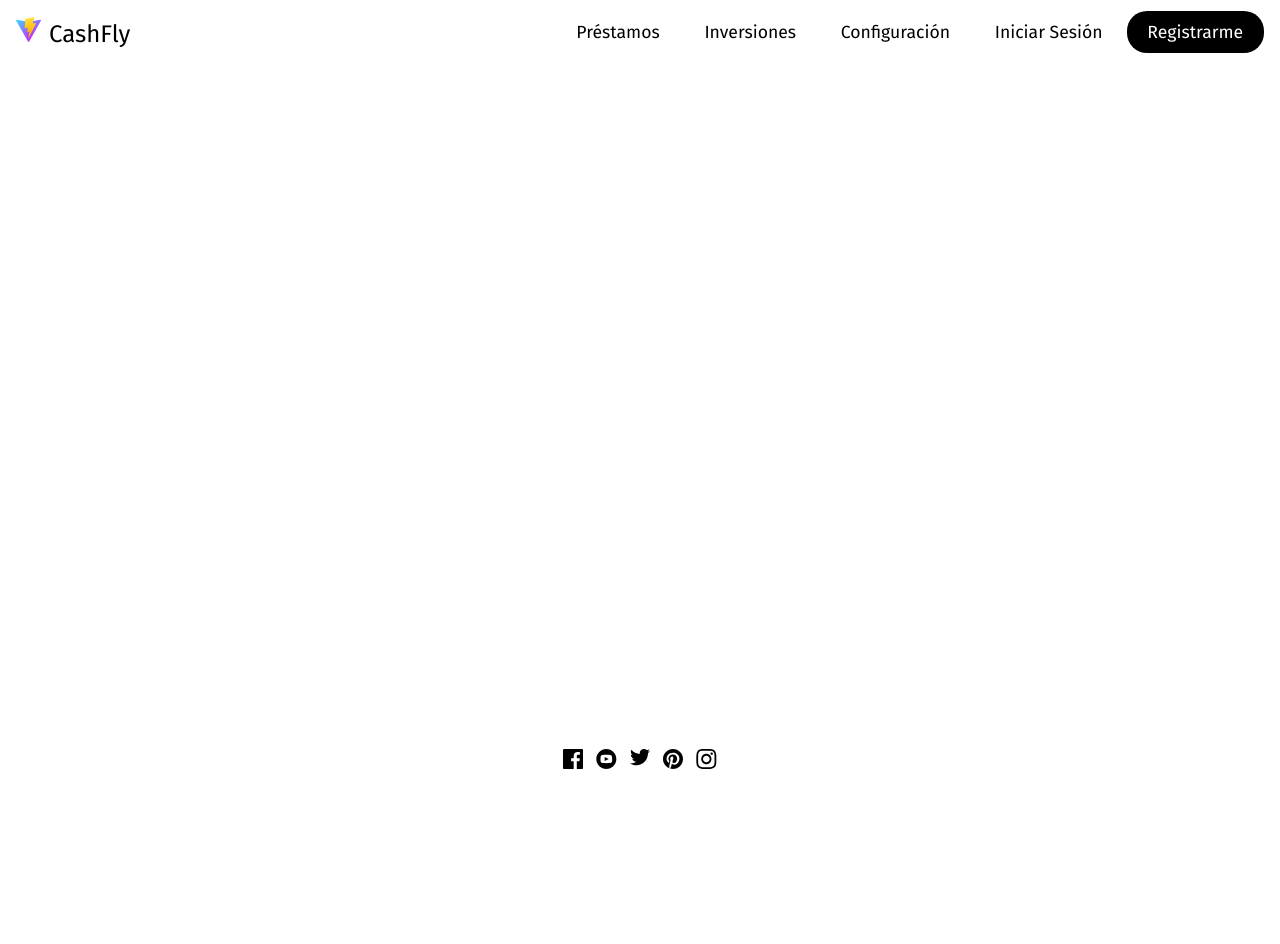
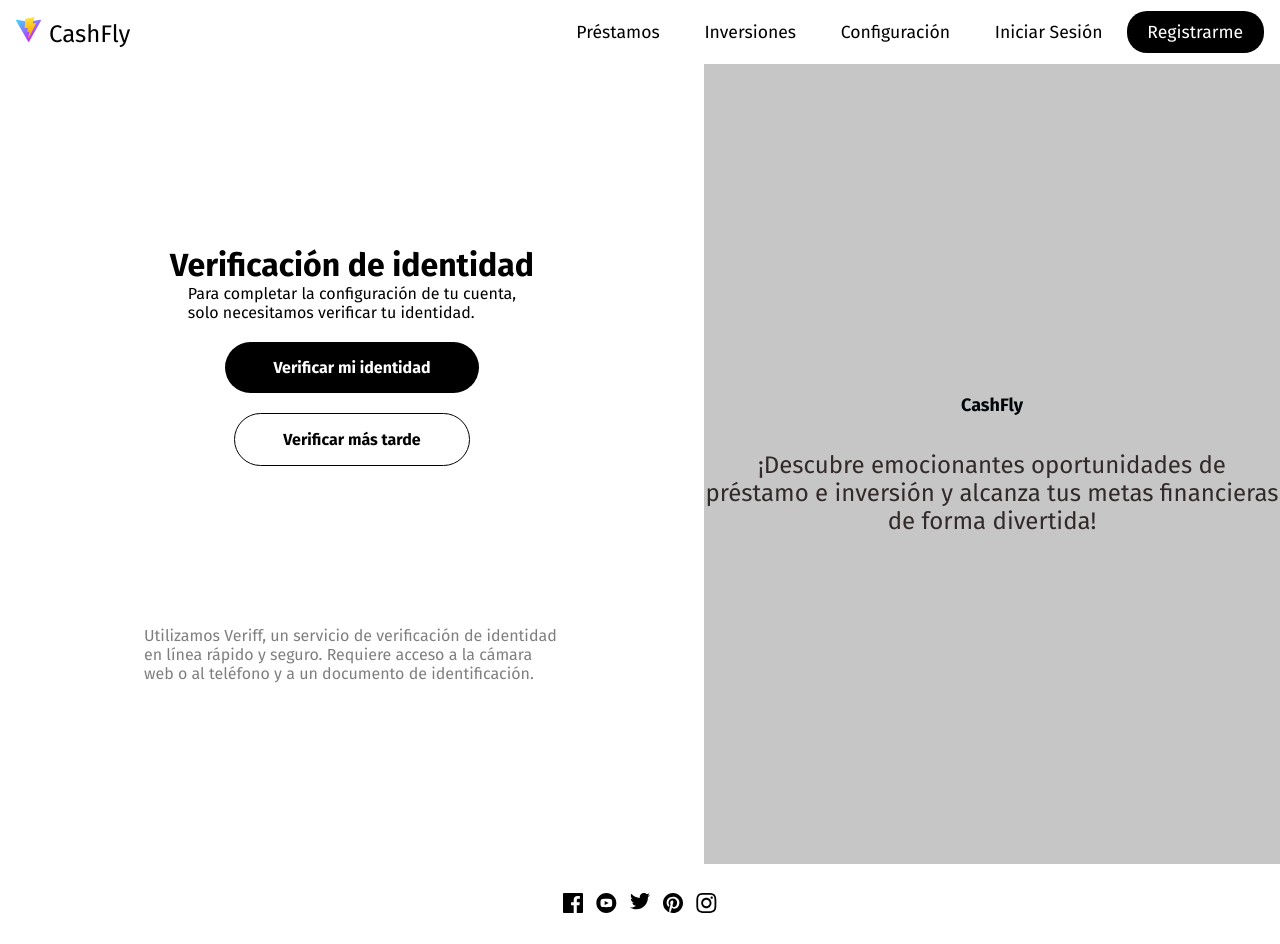
Before and after one commit to Maidana0/C17_38_m_java, a React (Vite) app in the folder Frontend/vite-project/: page /verifi in a window 1280 px wide. Before the commit the page ends 800 px from the top, so only its background shows below. Built offline with nearby package versions, Linux system fonts and the light colour scheme.

Commit message:
Agregado la página de verificación de identidad con los dos botones

```diff
--- a/Frontend/vite-project/src/App.jsx
+++ b/Frontend/vite-project/src/App.jsx
@@ -5,11 +5,11 @@ import Home from "./pages/Home";
 import Layout from "./components/layout/Layout";
 
 import { Register } from "./components/register/Register";
-import Login from "./components/Login/Login"
+import Login from "./components/Login/Login";
 
-import Solicitud from "./pages/SolucitudPrestamo"
+import Solicitud from "./pages/SolucitudPrestamo";
 import Investment from "./pages/Investment";
-
+import Verification from "./components/register/verificationIdentity/Verification";
 
 function App() {
   return (
@@ -24,6 +24,7 @@ function App() {
             <Route path="/prestamos" element={<Solicitud />} />
 
             <Route path="/inversiones" element={<Investment />} />
+            <Route path="/verifi" element={<Verification />} />
           </Routes>
         </Layout>
       </BrowserRouter>
--- a/Frontend/vite-project/src/components/register/MagmentRegister.jsx
+++ /dev/null
@@ -1,5 +0,0 @@
-function MagmentRegister() {
-  return <div>MagmentRegister</div>;
-}
-
-export default MagmentRegister;
--- a/Frontend/vite-project/src/components/register/register.css
+++ b/Frontend/vite-project/src/components/register/register.css
@@ -145,7 +145,6 @@ button {
 /*  */
 
 @media (aspect-ratio < 12/10) {
-
   /*.column-2 {
     display: none;
   }*/
@@ -182,3 +181,7 @@ button {
   display: flex;
   margin: 0;
 }
+
+.checkbox-container {
+  justify-content: space-between;
+}
--- /dev/null
+++ b/Frontend/vite-project/src/components/register/verificationIdentity/Verification.jsx
@@ -0,0 +1,60 @@
+import "./verification.css";
+
+function Verification() {
+  const handleVerifyInTime = () => {
+    console.log("Verify in time");
+  };
+
+  const handleVerifyLate = () => {
+    console.log("Verificar después");
+  };
+  return (
+    <>
+      <div className="verify">
+        <div className="column-1">
+          <div className="verifyContainer">
+            <h1>Verificación de identidad</h1>
+            <p>
+              Para completar la configuración de tu cuenta,
+              <br /> solo necesitamos verificar tu identidad.
+            </p>
+
+            <button
+              type="button"
+              className="btn-verify"
+              onClick={handleVerifyInTime}
+            >
+              {" "}
+              Verificar mi identidad
+            </button>
+            <button
+              type="button"
+              className="btn-verify-later"
+              onClick={handleVerifyLate}
+            >
+              Verificar más tarde
+            </button>
+
+            <p className="info_to_userL">
+              Utilizamos Veriff, un servicio de verificación de identidad en
+              línea rápido y seguro. Requiere acceso a la cámara web o al
+              teléfono y a un documento de identificación.
+            </p>
+          </div>
+        </div>
+
+        <div className="column-2">
+          <div className="logoLeftSide">CashFly</div>
+          <div className="descriptionL">
+            <p className="contextL">
+              ¡Descubre emocionantes oportunidades de préstamo e inversión y
+              alcanza tus metas financieras de forma divertida!
+            </p>
+          </div>
+        </div>
+      </div>
+    </>
+  );
+}
+
+export default Verification;
--- /dev/null
+++ b/Frontend/vite-project/src/components/register/verificationIdentity/verification.css
@@ -0,0 +1,93 @@
+* {
+  margin: 0;
+  padding: 0;
+}
+
+.verify {
+  margin-top: 4rem;
+  width: 100%;
+  height: 100vh;
+  display: flex;
+  justify-content: center;
+  align-items: center;
+  background-color: white;
+}
+.verifyContainer {
+  color: black;
+  width: 480px;
+  min-height: 400px;
+  padding: 2rem;
+  margin: 0 auto;
+  /* PEQUEÑOS AJUSTES (by Franco) */
+  display: flex;
+  flex-direction: column;
+  justify-content: center;
+  align-items: center;
+}
+
+.column-1,
+.column-2 {
+  height: 100%;
+  display: flex;
+  flex-direction: column;
+  align-items: center;
+  justify-content: center;
+  color: black;
+}
+
+.column-1 {
+  width: 55%;
+}
+
+.column-2 {
+  width: 45%;
+  background-color: var(--color1);
+}
+
+.logoLeftSide {
+  font-size: 18px;
+  font-weight: bold;
+  color: #01060b;
+  align-items: left !important;
+}
+
+.descriptionL {
+  font-size: 16px;
+  color: #322929;
+}
+
+.btn-verify-later {
+  background-color: white;
+  color: black;
+  border: 1px black solid;
+  margin-top: 20px;
+}
+
+.btn-verify {
+  margin-top: 20px;
+}
+
+.info_to_userL {
+  opacity: 0.5;
+  margin-top: 10rem;
+}
+
+@media (aspect-ratio < 12/10) {
+  .verify {
+    flex-direction: column;
+    height: auto;
+  }
+
+  .column-1,
+  .column-2 {
+    width: 100%;
+    min-height: 50vh;
+  }
+
+  /* PEQUEÑOS AJUSTES (by FRANCO) */
+  .verifyContainer {
+    margin-top: 2rem;
+    width: 100%;
+    padding: 0;
+  }
+}
```
Also changed, not shown: Frontend/vite-project/src/pages/Register.jsx (added, +25 -0 lines).
